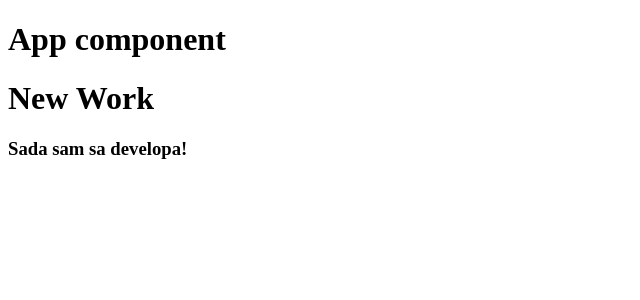
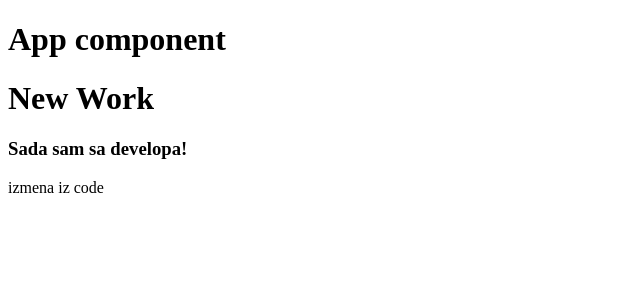
Before and after one commit to pedja260/bestwork, a React (Create React App) app: page / in a window 1280 px wide. Shown: the top 300 px of the page, without its empty margins (0-640 px from the left). Built offline with nearby package versions, Linux system fonts and the light colour scheme.

Commit message:
sa dev code

```diff
--- a/src/components/NewWork.js
+++ b/src/components/NewWork.js
@@ -5,6 +5,7 @@ import React, {Component} from "react";
              <div>
                  <h1>New Work</h1>
                  <h3>Sada sam sa developa!</h3>
+                 <p>izmena iz code</p>
              </div>
          )
      }
```
